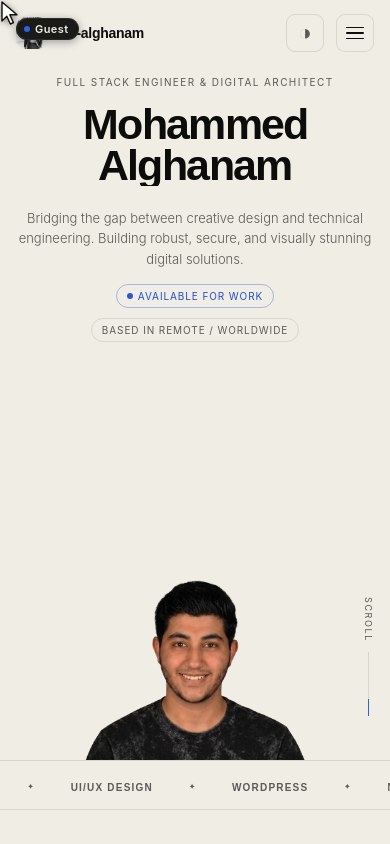
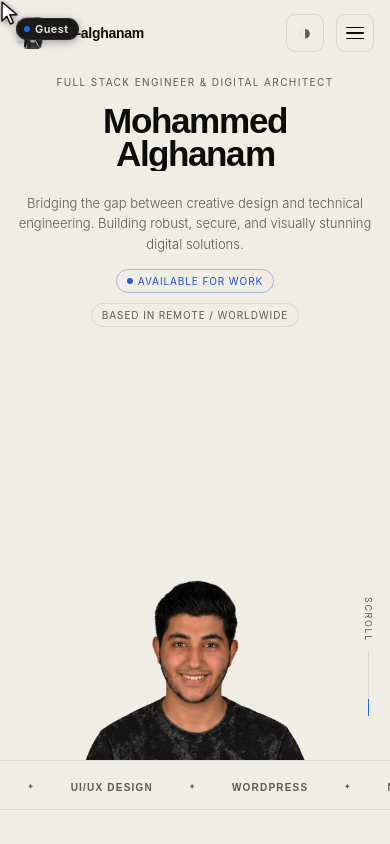
Before and after one commit to H3m0rv1ch1/My-Portfolio, a React (Vite) app: page / in a window 390 px wide. Shown: the top 844 px of the page. Built offline with nearby package versions, Linux system fonts and the light colour scheme.

Commit message:
fix: mobile hero - bigger photo, smaller title

```diff
--- a/src/styles/global.css
+++ b/src/styles/global.css
@@ -1472,7 +1472,7 @@ body.menu-open {
     left: 12px;
     right: 12px;
     bottom: 0;
-    height: 38vh;
+    height: 44vh;
     background-position: center bottom !important;
     background-size: contain !important;
   }
@@ -1485,7 +1485,7 @@ body.menu-open {
   .hero-title {
     position: static;
     top: auto;
-    font-size: clamp(36px, 11vw, 60px);
+    font-size: clamp(30px, 9vw, 48px);
     line-height: 0.95;
     text-align: center;
     margin: 4px 0 26px;
@@ -1500,7 +1500,7 @@ body.menu-open {
     flex-direction: column;
     align-items: center;
     gap: 16px;
-    margin-bottom: calc(38vh + 28px);
+    margin-bottom: calc(44vh + 28px);
   }
   .hero-right { align-items: center; }
   .hero-desc { max-width: 100%; font-size: 14px; text-align: center; }
@@ -1591,7 +1591,7 @@ body.menu-open {
     left: 8px;
     right: 8px;
     bottom: 0;
-    height: 32vh;
+    height: 38vh;
     background-position: center bottom !important;
     background-size: contain !important;
   }
@@ -1599,7 +1599,7 @@ body.menu-open {
   .hero-title {
     position: static;
     top: auto;
-    font-size: clamp(34px, 11vw, 48px);
+    font-size: clamp(28px, 9vw, 40px);
     line-height: 0.95;
     text-align: center;
     margin: 4px 0 22px;
@@ -1611,7 +1611,7 @@ body.menu-open {
   }
 
   .hero-eyebrow { font-size: 10px; margin-bottom: 12px; text-align: center; }
-  .hero-bottom { align-items: center; gap: 14px; margin-bottom: calc(32vh + 24px); }
+  .hero-bottom { align-items: center; gap: 14px; margin-bottom: calc(38vh + 24px); }
   .hero-right { align-items: center; }
   .hero-desc { font-size: 13px; line-height: 1.6; text-align: center; }
   .pill { font-size: 10px; padding: 5px 10px; gap: 5px; }
```
